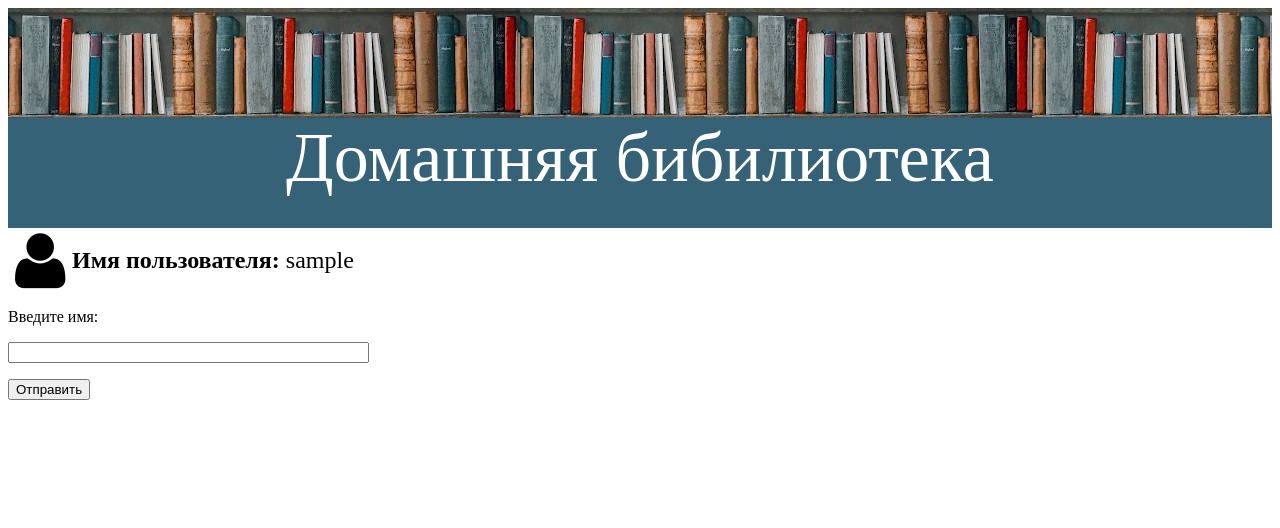
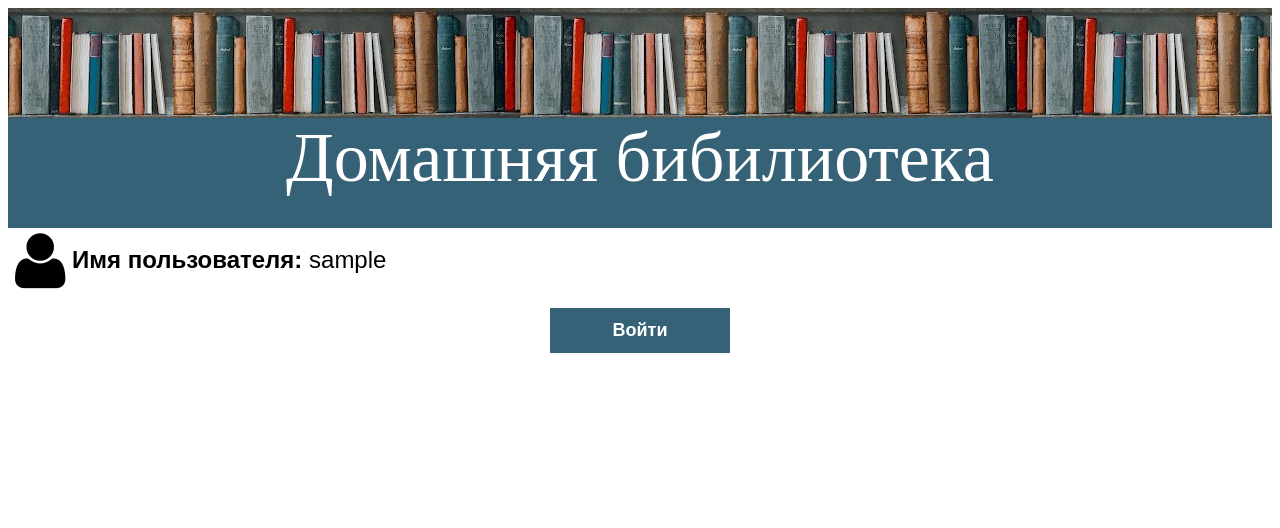
Before and after one commit to muratom/home-library, a Node server app: template views/intro.pug in a window 1280 px wide. Shown: the top 528 px of the page. Run offline with Node 20, Linux system fonts and the light colour scheme; the template is opened without the code that fills it: most values are stand-ins (such as "Sample title", 1, 10 or a date in 2020).

Commit message:
Update intro page

```diff
--- a/styles/intro.css
+++ b/styles/intro.css
@@ -1 +1,70 @@
 @import "header.css";
+@import "buttons.css";
+
+body {font-family: Arial, Helvetica, sans-serif;}
+
+#enter_name {
+    color: white;
+}
+
+#enter_btn_container {
+    text-align: center;
+}
+
+#enter_btn {
+    background-color: #366277;
+    color: white;
+    padding: 12px 16px;
+    font-size: 18px;
+    font-weight: bold;
+    border: none;
+    cursor: pointer;
+    width: 180px;
+}
+
+.modal {
+    display: none; /* Hidden by default */
+    position: fixed; /* Stay in place */
+    z-index: 1; /* Sit on top */
+    padding-top: 300px; /* Location of the box */
+    left: 0;
+    top: 0;
+    width: 100%; /* Full width */
+    height: 100%; /* Full height */
+    overflow: auto; /* Enable scroll if needed */
+    background-color: rgb(0,0,0); /* Fallback color */
+    background-color: rgba(0,0,0,0.4); /* Black w/ opacity */
+}
+
+.modal-content {
+    position: relative;
+    background-color: #366277;
+    margin: auto;
+    padding: 0;
+    border: 5px solid grey;
+    width: 50%;
+}
+
+.close {
+    color: white;
+    float: right;
+    font-size: 28px;
+    font-weight: bold;
+}
+
+.close:hover,
+.close:focus {
+    color: #000;
+    text-decoration: none;
+    cursor: pointer;
+}
+
+.modal-header {
+    padding: 2px 16px;
+    background-color: #366277;
+    color: white;
+}
+
+.modal-body {
+    padding: 2px 16px;
+}
--- a/views/intro.pug
+++ b/views/intro.pug
@@ -1,14 +1,25 @@
 doctype html
 html
     head
-        meta(charset="utf-8")
-        title Home library
+        meta(charset='utf-8')
+        title Войти в библиотеку
         link(rel='stylesheet', href='/styles/intro.css')
+        script(defer, src="modal_window.js")
     body
         include header.pug
-        form(action="/auth" method="post")
-            p Введите имя:
-            p
-                input(type="text", size="42", name="user_name")
-            p
-                input(type="submit", value="Отправить")
+        p#enter_btn_container
+            button#enter_btn Войти
+        p
+            #enter_modal.modal
+                .modal-content
+                    .modal-header
+                        span.close ×
+                        h2 Войти в библиотеку
+                    .modal-body
+                        form(action="/auth" method="post")
+                            p#enter_name.
+                                Введите имя:
+                            p
+                                input(type="text", size="42", name="user_name")
+                            p
+                                input.buttons(type="submit", value="Отправить")
```
